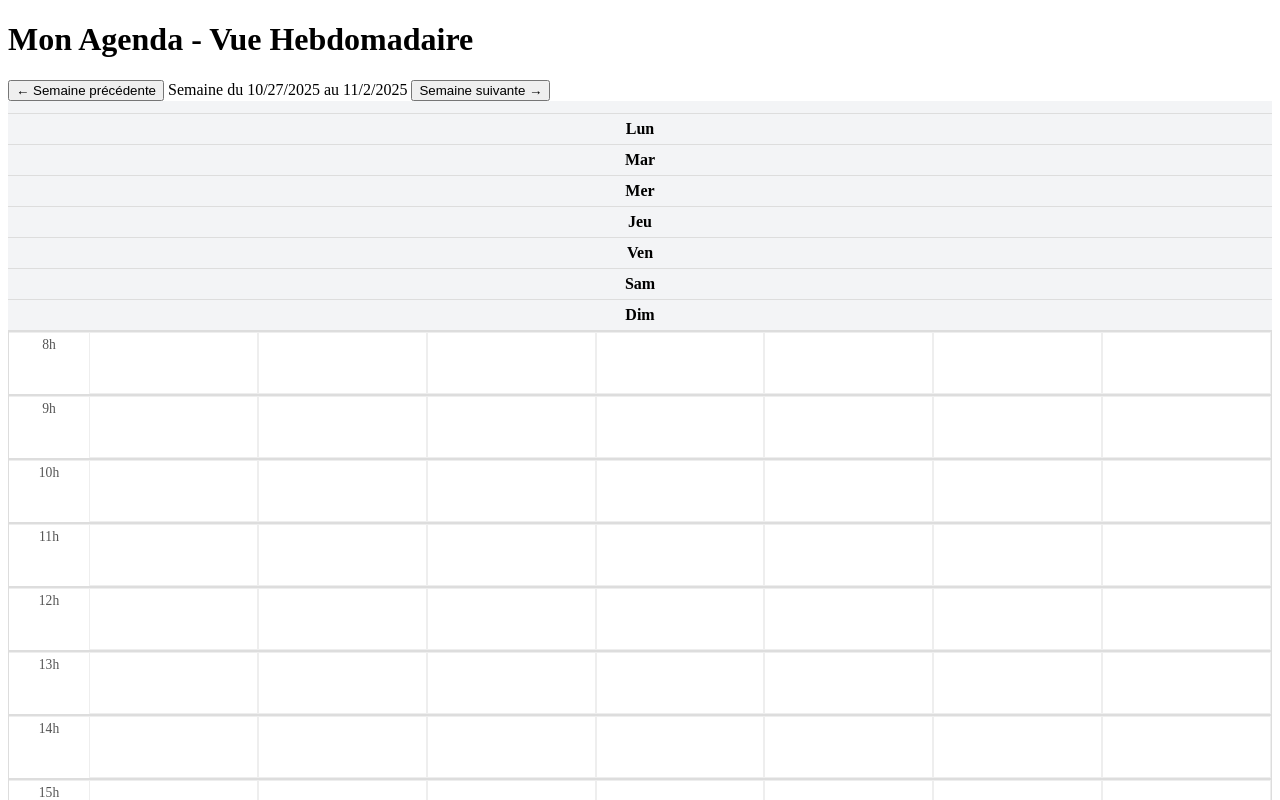
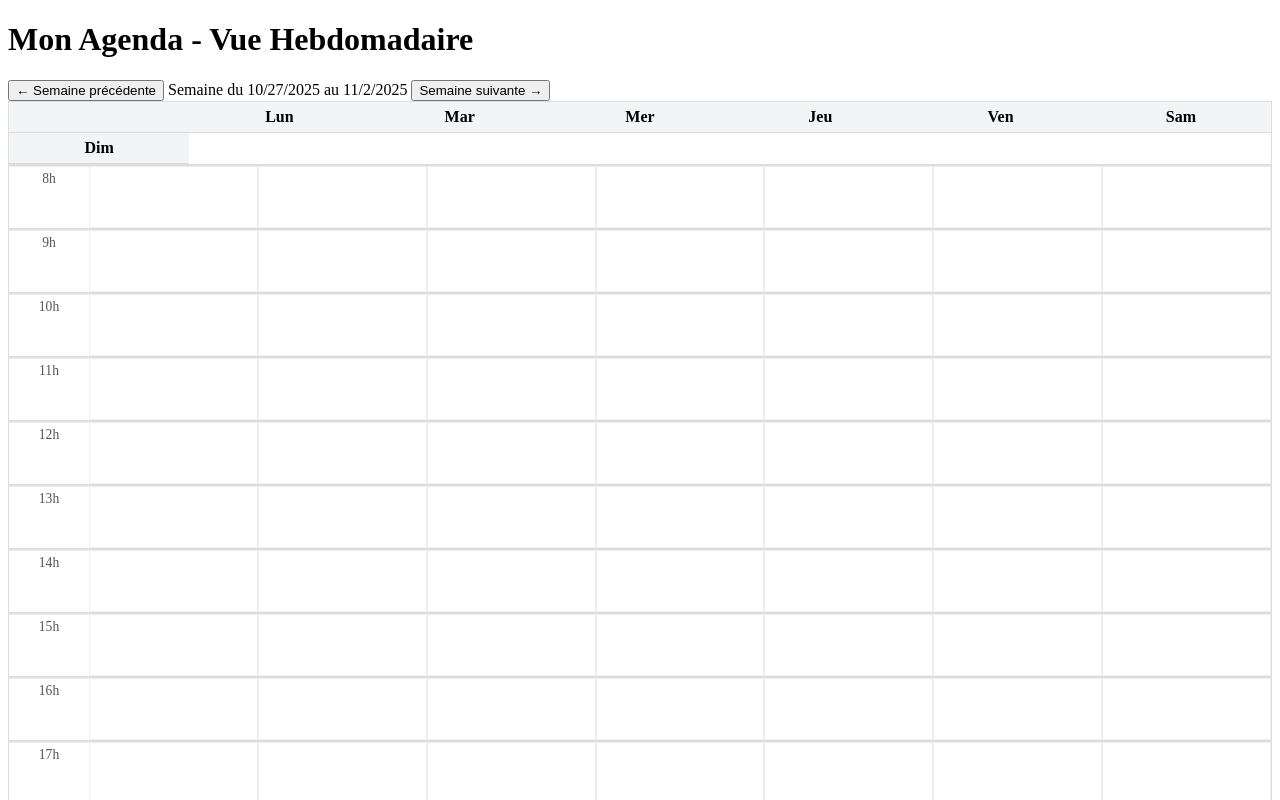
Before and after one commit to Metheor31Game/ACL-2025-LesPilliers, a plain HTML site: page public/agenda.html in a window 1280 px wide. Both pictures are taken after a click on the button "← Semaine précédente". Shown: the top 800 px of the page. Drawn offline with Linux system fonts and the light colour scheme; no server answers.

Commit message:
fix: correction de l'affichage horizontal des jours dans la grille de l'agenda

```diff
--- a/public/agenda.css
+++ b/public/agenda.css
@@ -5,7 +5,8 @@
 }
 
 .week-header {
-  display: contents;
+  display: grid;
+  grid-template-columns: repeat(7, 1fr);
 }
 
 .week-header div {
```
